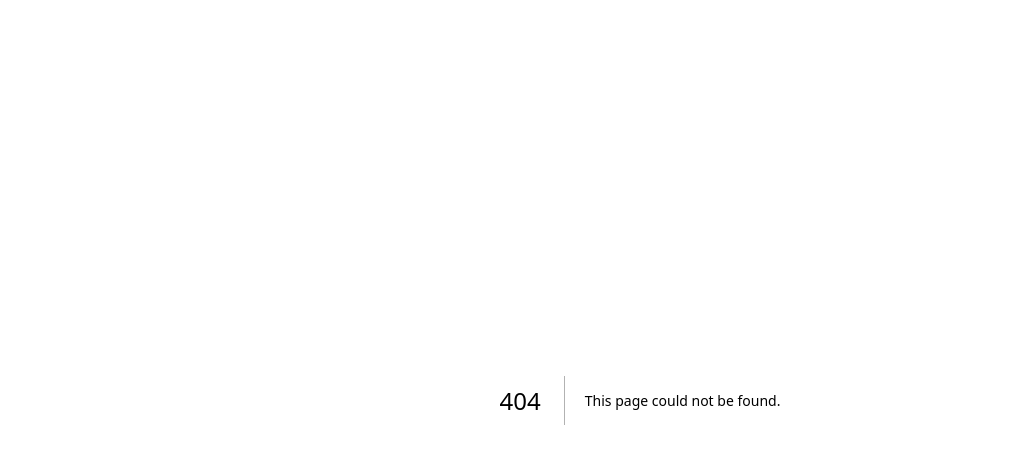
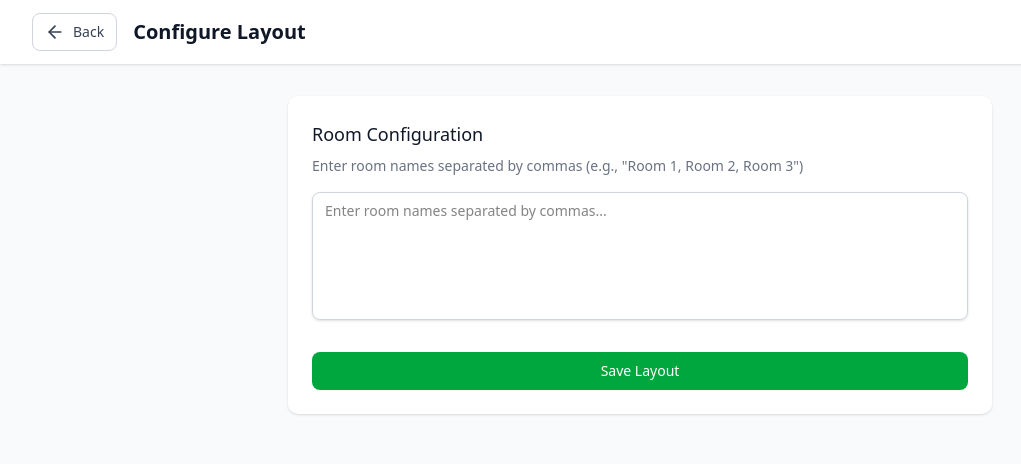
Before and after one commit to kingnavneeth094/Triton, a Next.js app: page /dashboard/admin/configure in a window 1280 px wide. Before the commit this address had no page. Shown: the top 464 px of the page, without its empty margins (0-1021 px from the left). Built offline with nearby package versions, Linux system fonts and the light colour scheme.

Commit message:
Fixed Dashboard Routing

```diff
--- a/src/app/(pages)/(dashboards)/admin/configure/page.jsx
+++ b/src/app/(pages)/dashboard/admin/configure/page.jsx
@@ -30,7 +30,7 @@ export default function ConfigureLayout() {
     localStorage.setItem('roomLayouts', JSON.stringify(rooms));
 
     // Redirect to view layouts page
-    router.push('/admin/view');
+    router.push('/dashboard/admin/view');
   };
 
   return (
@@ -40,7 +40,7 @@ export default function ConfigureLayout() {
         <div className="max-w-7xl mx-auto px-4 sm:px-6 lg:px-8">
           <div className="flex items-center h-16">
             <button
-              onClick={() => router.back()}
+              onClick={() => router.push('/dashboard/admin')}
               className="mr-4 inline-flex items-center px-3 py-2 border border-gray-300 text-sm font-medium rounded-md text-gray-700 bg-white hover:bg-gray-50 focus:outline-none focus:ring-2 focus:ring-offset-2 focus:ring-blue-500"
             >
               <ArrowLeft className="h-5 w-5 mr-2" />
--- a/src/app/(pages)/(dashboards)/admin/page.jsx
+++ b/src/app/(pages)/dashboard/admin/page.jsx
@@ -22,10 +22,10 @@ export default function AdminDashboard() {
         router.push('/admin/view-coordinators');
         break;
       case 'configure-layout':
-        router.push('/admin/configure');
+        router.push('/dashboard/admin/configure');
         break;
       case 'view-layouts':
-        router.push('/admin/view');
+        router.push('/dashboard/admin/view');
         break;
       default:
         break;
--- a/src/app/(pages)/(dashboards)/admin/view/page.jsx
+++ b/src/app/(pages)/dashboard/admin/view/page.jsx
@@ -23,7 +23,7 @@ export default function ViewLayouts() {
         <div className="max-w-7xl mx-auto px-4 sm:px-6 lg:px-8">
           <div className="flex items-center h-16">
             <button
-              onClick={() => router.back()}
+              onClick={() => router.push('/dashboard/admin/')}
               className="mr-4 inline-flex items-center px-3 py-2 border border-gray-300 text-sm font-medium rounded-md text-gray-700 bg-white hover:bg-gray-50 focus:outline-none focus:ring-2 focus:ring-offset-2 focus:ring-blue-500"
             >
               <ArrowLeft className="h-5 w-5 mr-2" />
```
Also changed, not shown: src/app/(pages)/dashboard/admin/Layout/page.jsx (renamed from src/app/(pages)/(dashboards)/admin/Layout/page.jsx), src/app/(pages)/dashboard/coordinator/page.jsx (renamed from src/app/(pages)/(dashboards)/coordinator/page.jsx).
